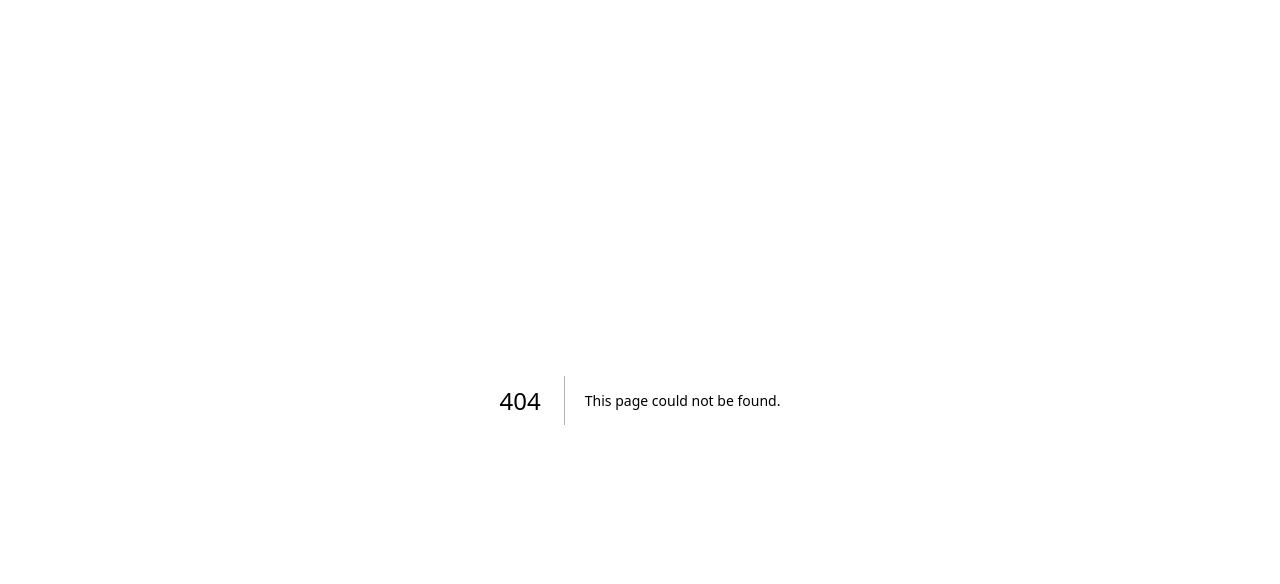
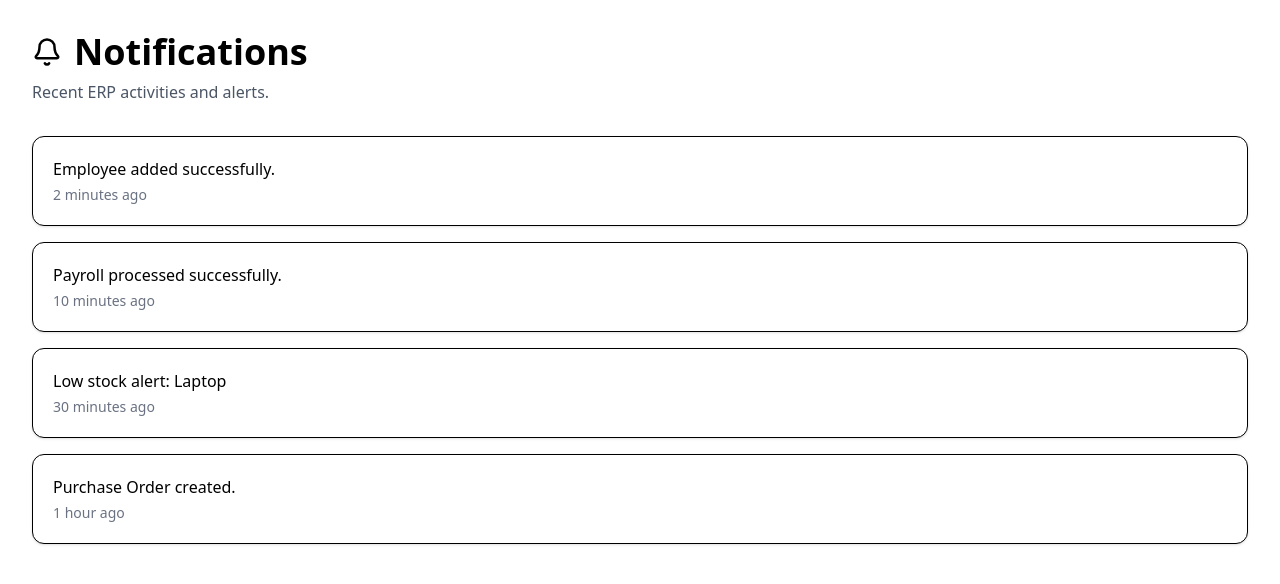
Before and after one commit to rutujashinde-stack/amdox-erp, a Next.js app in the folder apps/web/: page /notifications in a window 1280 px wide. Before the commit this address had no page. Shown: the top 584 px of the page. Built offline with nearby package versions, Linux system fonts and the light colour scheme.

Commit message:
Add in-app notifications page

```diff
--- /dev/null
+++ b/apps/web/app/notifications/page.tsx
@@ -0,0 +1,60 @@
+'use client';
+
+import { Bell } from 'lucide-react';
+
+const notifications = [
+  {
+    id: 1,
+    message: 'Employee added successfully.',
+    time: '2 minutes ago',
+  },
+  {
+    id: 2,
+    message: 'Payroll processed successfully.',
+    time: '10 minutes ago',
+  },
+  {
+    id: 3,
+    message: 'Low stock alert: Laptop',
+    time: '30 minutes ago',
+  },
+  {
+    id: 4,
+    message: 'Purchase Order created.',
+    time: '1 hour ago',
+  },
+];
+
+export default function NotificationsPage() {
+  return (
+    <section className="p-8">
+      <div className="flex items-center gap-3">
+        <Bell size={30} />
+        <h1 className="text-4xl font-bold">
+          Notifications
+        </h1>
+      </div>
+
+      <p className="mt-2 text-gray-600">
+        Recent ERP activities and alerts.
+      </p>
+
+      <div className="mt-8 space-y-4">
+        {notifications.map((notification) => (
+          <div
+            key={notification.id}
+            className="rounded-xl border bg-white p-5 shadow"
+          >
+            <p className="font-medium">
+              {notification.message}
+            </p>
+
+            <p className="mt-1 text-sm text-gray-500">
+              {notification.time}
+            </p>
+          </div>
+        ))}
+      </div>
+    </section>
+  );
+}
--- a/apps/web/components/layout/Sidebar.tsx
+++ b/apps/web/components/layout/Sidebar.tsx
@@ -7,6 +7,7 @@ import {
   Wallet,
   Users,
   Package,
+  Bell,
   LogOut,
 } from 'lucide-react';
 import { useAuthStore } from '../../lib/authStore';
@@ -42,12 +43,12 @@ export default function Sidebar() {
         className="relative z-[110] mb-6 block cursor-pointer rounded-lg p-2 transition hover:bg-slate-900"
       >
         <h1 className="text-2xl font-bold hover:text-blue-400">
-  ERP
-</h1>
+          ERP
+        </h1>
 
-<p className="mt-1 text-sm text-slate-400">
-  Enterprise Resource Planning System
-</p>
+        <p className="mt-1 text-sm text-slate-400">
+          Enterprise Resource Planning System
+        </p>
       </a>
 
       <nav className="relative z-[110] space-y-2">
@@ -105,6 +106,14 @@ export default function Sidebar() {
             Purchase Orders
           </Link>
         </div>
+
+        <Link
+          href="/notifications"
+          className={mainLinkClass('/notifications')}
+        >
+          <Bell size={20} />
+          Notifications
+        </Link>
       </nav>
 
       <button
```
